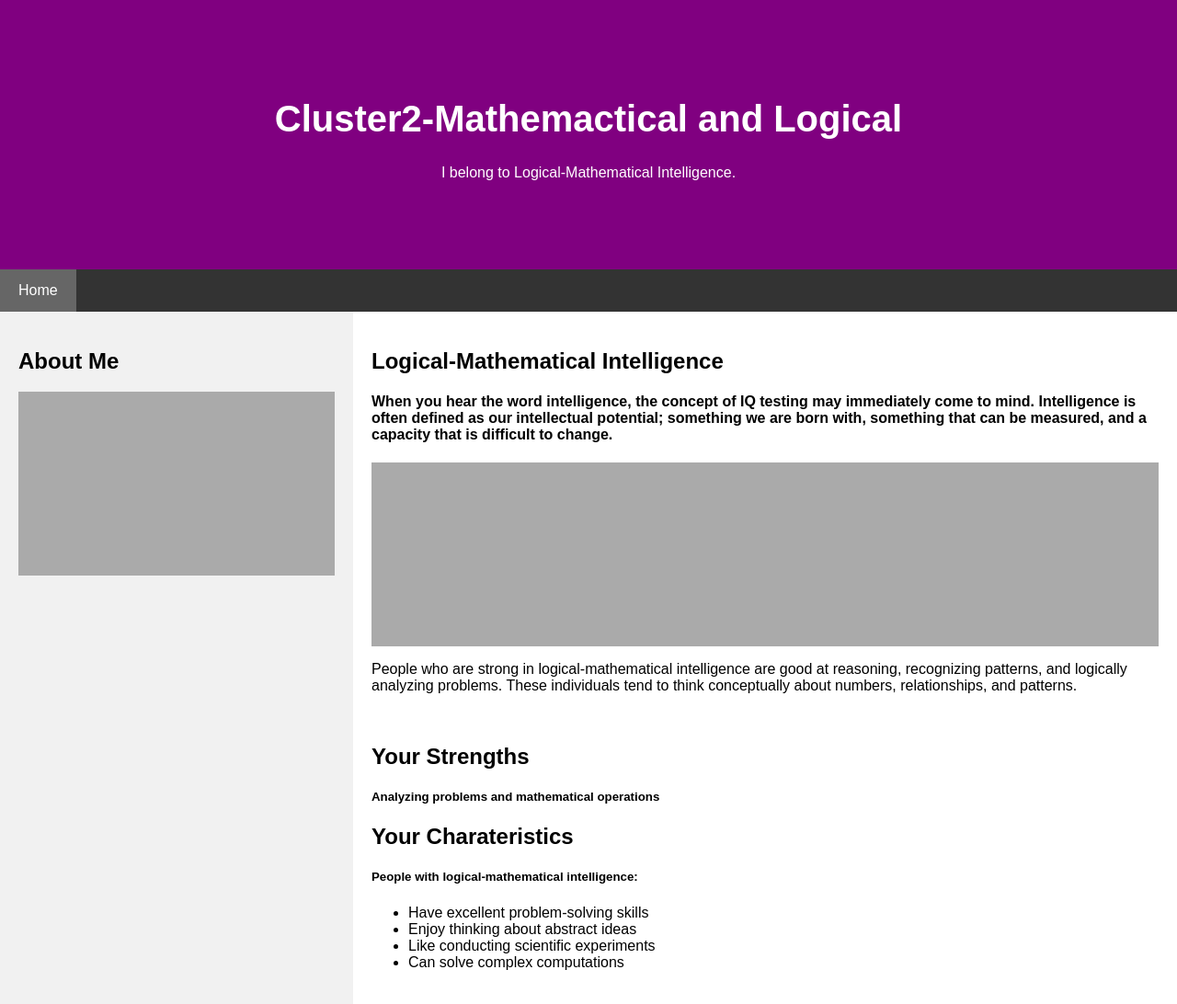
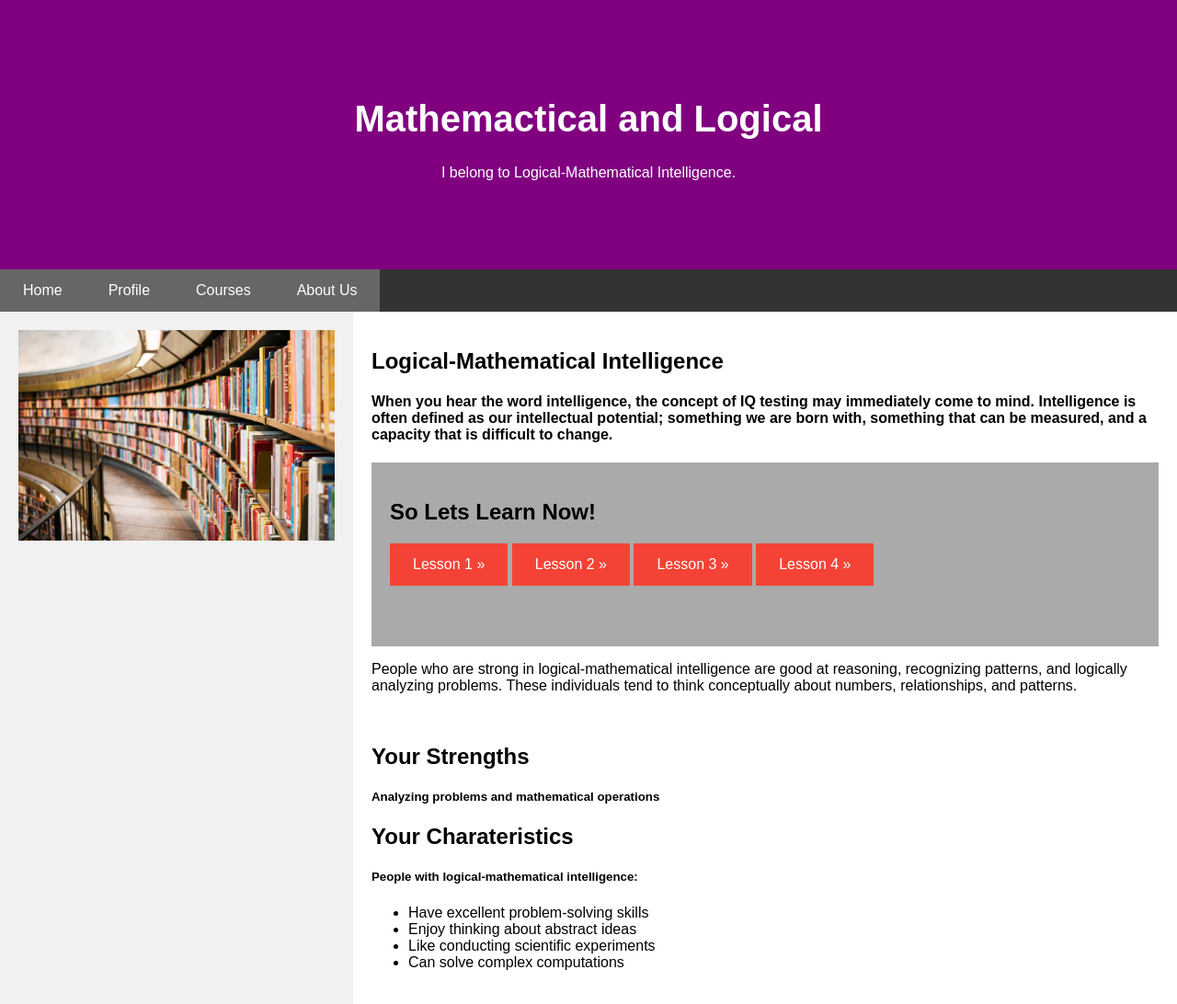
Before and after one commit to PavithraNanayakkara/flask-app, a Flask app: template templates/cluster2.html in a window 1280 px wide. Shown: the whole page at 92% size. Run offline with Flask 2, Linux system fonts and the light colour scheme; the template is opened without the code that fills it, so the values that code supplies are empty; parts of the project's set-up code (start-up, migrations or seed data) failed here and were passed over.

Commit message:
Update cluster2.html

```diff
--- a/templates/cluster2.html
+++ b/templates/cluster2.html
@@ -118,25 +118,45 @@ body {
     width: 100%;
   }
 }
+a:link, a:visited {
+  background-color: #f44336;
+  color: white;
+  padding: 14px 25px;
+  text-align: center;
+  text-decoration: none;
+  display: inline-block;
+}
+
+a:hover, a:active {
+  background-color: #800080;
+}
 </style>
 </head>
 <body>
 
 <div class="header">
-  <h1>Cluster2-Mathemactical and Logical</h1>
+  <h1>Mathemactical and Logical</h1>
   <p>I belong  to Logical-Mathematical Intelligence.</p>
 </div>
 
 <div class="navbar">
   <a href="cluster2.html" class="active">Home</a>
+  <a href="cluster2.html" class="active">Profile</a>
+  <a href="cluster2.html" class="active">Courses</a>
+  <a href="cluster2.html" class="active">About Us</a>
 
 </div>
 
 <div class="row">
   <div class="side">
-    <h2>About Me</h2>
-
-    <div class="fakeimg" style="height:200px;"></div>
+    <section>
+		  <img class="mySlides" src="image-1.jpg"
+		  style="width:100%">
+		  <img class="mySlides" src="image-2.jpg"
+		  style="width:100%">
+		  <img class="mySlides" src="image-3.jpg"
+		  style="width:100%">
+		</section>
 
 
   </div>
@@ -145,7 +165,12 @@ body {
     <h4>When you hear the word intelligence, the concept of IQ testing may immediately come to mind. Intelligence is often defined as our intellectual potential; something we are born with, something that can be measured, and a capacity that is difficult to change.</h4>
     <div class="fakeimg" style="height:200px;">
 
+    	<h2>So Lets Learn Now!</h2>
 
+    <a  href="exercise.asp?filename=exercise_link1" target="_blank">Lesson 1 »</a>
+    <a  href="exercise.asp?filename=exercise_link2" target="_blank">Lesson 2 »</a>
+    <a  href="exercise.asp?filename=exercise_link3" target="_blank">Lesson 3 »</a>
+    <a href="exercise.asp?filename=exercise_link4" target="_blank">Lesson 4 »</a>
 
     </div>
     <p>People who are strong in logical-mathematical intelligence are good at reasoning, recognizing patterns, and logically analyzing problems. These individuals tend to think conceptually about numbers, relationships, and patterns.</p>
@@ -165,7 +190,23 @@ body {
     </ul>
 </div>
 
+<script>
+// Automatic Slideshow - change image every 3 seconds
+var myIndex = 0;
+carousel();
 
+function carousel() {
+  var i;
+  var x = document.getElementsByClassName("mySlides");
+  for (i = 0; i < x.length; i++) {
+    x[i].style.display = "none";
+  }
+  myIndex++;
+  if (myIndex > x.length) {myIndex = 1}
+  x[myIndex-1].style.display = "block";
+  setTimeout(carousel, 3000);
+}
+</script>
 
 </body>
 </html>
```
